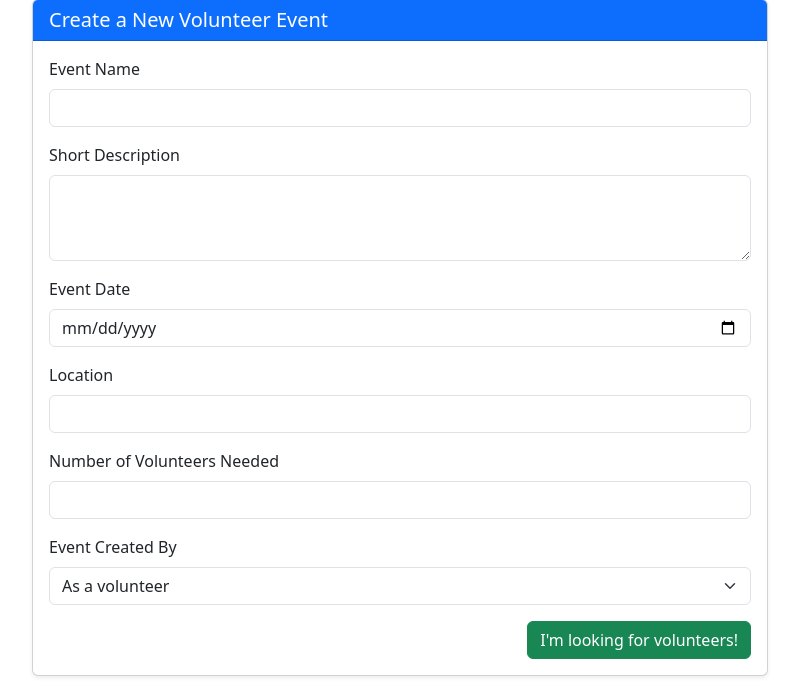
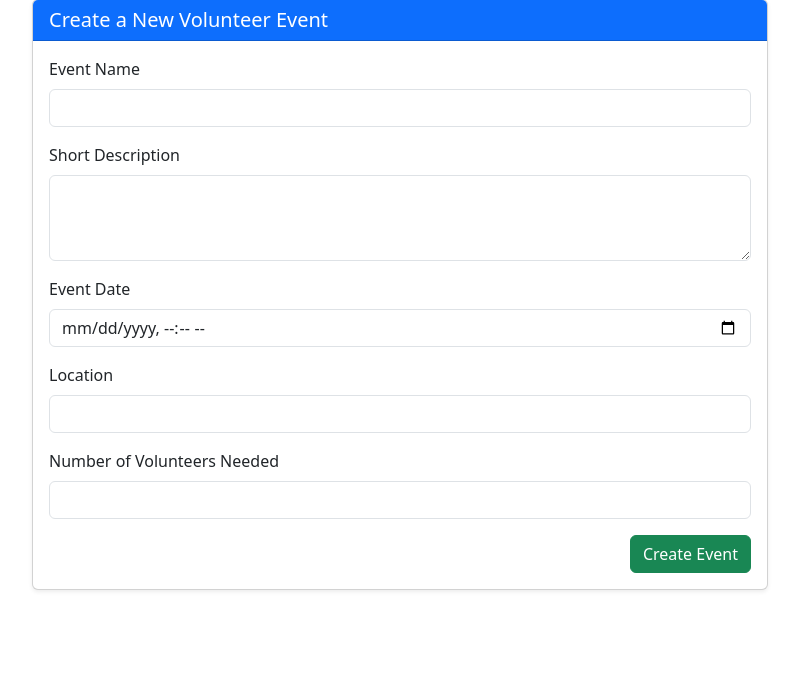
Before and after one commit to ld4an/BeeVoluunteer, a Django app: page /add-event/ in a window 1280 px wide. Shown: the part 105-800 px from the top of the page, without its empty margins (240-1039 px from the left). Run offline with Django 5.2, Linux system fonts and the light colour scheme.

Commit message:
Working add-event page

```diff
--- a/BeeVolunteer/pages/templates/pages/add-event.html
+++ b/BeeVolunteer/pages/templates/pages/add-event.html
@@ -47,12 +47,12 @@
 
                             <div class="mb-3">
                                 <label for="description" class="form-label">Short Description</label>
-                                <textarea class="form-control" id="description" name="description" rows="3" required></textarea>
+                                <textarea class="form-control" id="description" name="description" rows="3"></textarea>
                             </div>
 
                             <div class="mb-3">
                                 <label for="event_date" class="form-label">Event Date</label>
-                                <input type="date" class="form-control" id="event_date" name="event_date" required>
+                                <input type="datetime-local" class="form-control" id="event_date" name="event_date" required>
                             </div>
 
                             <div class="mb-3">
@@ -65,19 +65,10 @@
                                 <input type="number" class="form-control" id="volunteer_count" name="volunteer_count" min="1" required>
                             </div>
 
-                            <div class="mb-3">
-                                <label for="creator_type" class="form-label">Event Created By</label>
-                                <select class="form-select" id="creator_type" name="creator_type" required>
-                                    <option value="volunteer">As a volunteer</option>
-                                    <!-- Later you could add: <option value="org1">Organization A</option> -->
-                                </select>
-                            </div>
-
                             <div class="text-end">
-                                <button type="submit" class="btn btn-success">I'm looking for volunteers!</button>
+                                <button type="submit" class="btn btn-success">Create Event</button>
                             </div>
                         </form>
-
 
                     </div>
                 </div>
--- a/BeeVolunteer/pages/views.py
+++ b/BeeVolunteer/pages/views.py
@@ -16,6 +16,8 @@ from django.shortcuts import render, redirect
 from django.contrib import messages
 from django.views.decorators.cache import never_cache
 from BeeVolunteer.models import User
+
+from datetime import datetime
 
 # THE VERY FIRST HOMEPAGE OF THE WEBSITE...
 def home(request):
@@ -250,31 +252,64 @@ def logout_view(request):
 #         return redirect('add-event')  # or wherever you want to redirect
 #     return render(request, 'pages/add-event.html')
 
+# def add_event(request):
+#     if request.method == 'POST':
+#         name = request.POST.get('event_name')
+#         description = request.POST.get('description')
+#         date = request.POST.get('event_date')  # This is just a date string
+#         location = request.POST.get('location')
+#         max_volunteers = request.POST.get('volunteer_count')
+#
+#         # Convert date string to datetime
+#         from datetime import datetime
+#         event_datetime = datetime.strptime(date, '%Y-%m-%d')  # Add time if needed
+#
+#         # Set the organization — example: based on logged in user
+#         user_org = request.user.organization  # Make sure this works for your user model
+#
+#         # Create the event
+#         Event.objects.create(
+#             name=name,
+#             description=description,
+#             date=event_datetime,
+#             location=location,
+#             max_volunteers=max_volunteers,
+#             organization=user_org
+#         )
+#         return redirect('add-event')
+#     return render(request, 'pages/add-event.html')
+
 def add_event(request):
     if request.method == 'POST':
         name = request.POST.get('event_name')
         description = request.POST.get('description')
-        date = request.POST.get('event_date')  # This is just a date string
+        date_str = request.POST.get('event_date')
         location = request.POST.get('location')
         max_volunteers = request.POST.get('volunteer_count')
 
-        # Convert date string to datetime
-        from datetime import datetime
-        event_datetime = datetime.strptime(date, '%Y-%m-%d')  # Add time if needed
+        # Parse date and time
+        event_datetime = datetime.strptime(date_str, '%Y-%m-%dT%H:%M')
 
-        # Set the organization — example: based on logged in user
-        user_org = request.user.organization  # Make sure this works for your user model
+        # Find or create a default organization for volunteer-created events
+        default_org, _ = Organization.objects.get_or_create(
+            name="Volunteer Created Events",
+            defaults={
+                'email': 'volunteers@beevent.org',
+                'description': 'Auto-assigned org for events created by volunteers',
+            }
+        )
 
-        # Create the event
+        # Save event
         Event.objects.create(
             name=name,
             description=description,
             date=event_datetime,
             location=location,
             max_volunteers=max_volunteers,
-            organization=user_org
+            organization=default_org
         )
-        return redirect('add-event')
+        return redirect('volunteer_homepage')
+
     return render(request, 'pages/add-event.html')
 
 
```
